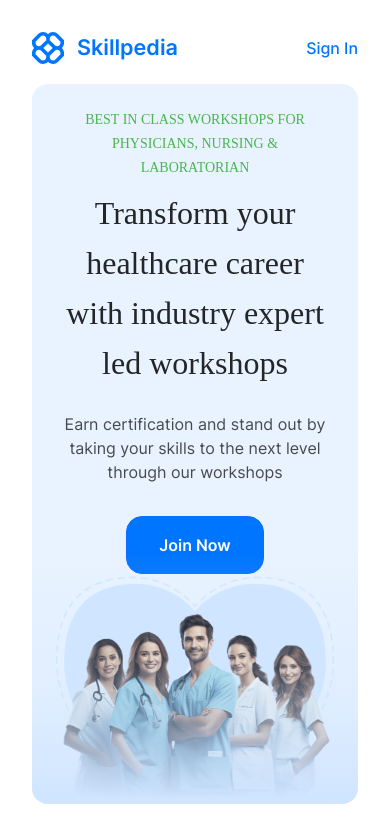
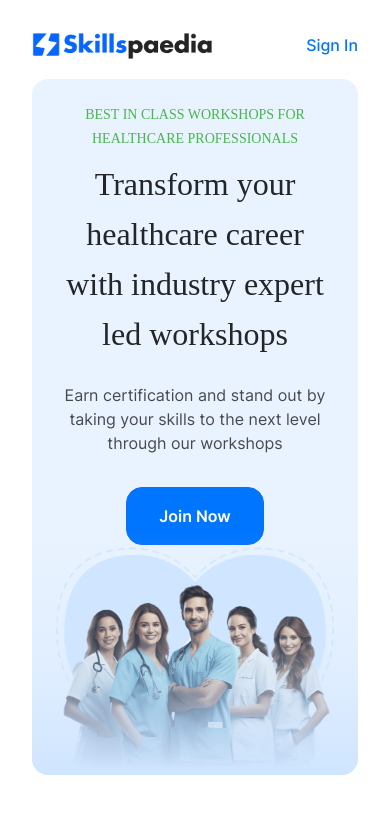
Before and after one commit to rahul-crayond-co/skillpedia, a plain HTML site: page index.html in a window 390 px wide. Shown: the top 832 px of the page. Drawn offline with Linux system fonts and the light colour scheme; a web font is replaced by a local one.

Commit message:
refactor: :recycle: content changes and Logo changes done

```diff
--- a/index.html
+++ b/index.html
@@ -3,7 +3,9 @@
   <head>
     <meta charset="UTF-8" />
     <meta name="viewport" content="width=device-width, initial-scale=1.0" />
-    <title>Document</title>
+    <title>Skillspaedia</title>
+    <!-- Fav Icon -->
+    <link rel="icon" type="image/x-icon" href="./assests/images/favicon.ico" />
     <!-- bootstrap -->
     <link
       href="./plugins/bootstrap-5.3.2-dist/css/bootstrap.min.css"
@@ -25,7 +27,14 @@
   <body>
     <!-- header section -->
     <div class="header d-flex align-items-center flex-wrap">
-      <div class="logo d-flex align-items-center">
+      <div class="logo">
+        <img
+          src="./assests/images/Skillspaedia_Logo.png"
+          alt="Logo"
+          class="img-fluid"
+        />
+      </div>
+      <!-- <div class="logo d-flex align-items-center">
         <svg
           class="img-fluid"
           width="33"
@@ -43,7 +52,7 @@
           />
         </svg>
         <h4>Skillpedia</h4>
-      </div>
+      </div> -->
       <div class="d-flex align-items-center gap-3">
         <button type="button" class="btn p-0 signInBtn">Sign In</button>
         <button type="button" class="btn btn-primary join-now-btn">
@@ -55,7 +64,7 @@
     <div class="banner">
       <div class="banner-wrapper d-flex flex-column align-items-center">
         <h6 class="title-highlight">
-          Best in class workshops for physicians, nursing & laboratorian
+          Best in class workshops for healthcare professionals
         </h6>
         <h1 class="title">
           Transform your healthcare career with industry expert led workshops
@@ -309,16 +318,16 @@
         </div>
       </div>
       <hr />
-      <div class="footer-section-2 row ">
+      <div class="footer-section-2 row">
         <div
           class="col-12 col-sm-12 d-flex flex-column flex-sm-row align-items-center justify-content-between flex-wrap gap-2"
         >
           <h6
             class="contact-details d-flex align-items-center gap-2 flex-wrap justify-content-center"
           >
-            <span>Contactmailid@mail.com</span>
-            <span>|</span>
-            <span>+91 9999 999 999</span>
+            <span>support@skillspaedia.com</span>
+            <!-- <span>|</span>
+            <span>+91 9999 999 999</span> -->
           </h6>
           <div class="terms-policy">
             <h6>Contact</h6>
@@ -349,11 +358,24 @@
     <script type="text/javascript">
       $(document).ready(function () {
         // scroll to header become fixed
+        const docWidth = $(document).width();
         $(window).scroll(function () {
           if ($(window).scrollTop() >= 85) {
             $(".header").addClass("header-sticky");
+            if (docWidth <= 550) {
+              $(".header .logo img").attr(
+                "src",
+                "./assests/images/Mobile_logo.png"
+              );
+            }
           } else {
             $(".header").removeClass("header-sticky");
+            if (docWidth <= 550) {
+              $(".header .logo img").attr(
+                "src",
+                "./assests/images/Skillspaedia_Logo.png"
+              );
+            }
           }
         });
 
--- a/styles/index.scss
+++ b/styles/index.scss
@@ -161,6 +161,12 @@ body {
     .logo {
       flex: 1;
       gap: 12px;
+      img {
+        width: 300px;
+        @media only screen and (max-width: 430px) {
+          width: 180px;
+        }
+      }
       h4 {
         margin-bottom: 0px;
         font-family: "inter_semi_bold";
@@ -208,8 +214,11 @@ body {
     .join-now-btn {
       display: block;
     }
-    @media only screen and (max-width: 425px) {
-      flex-direction: column;
+    // changes in max-width should require to update the width in $(window).scroll()
+    @media only screen and (max-width: 551px) {
+      img {
+        width: 50px !important;
+      }
     }
   }
 
```
Also changed, not shown: assests/images/Mobile_logo.png (added), assests/images/Skillspaedia_Logo.png (added), assests/images/favicon.ico (added), styles/index.css, 1 other file.
